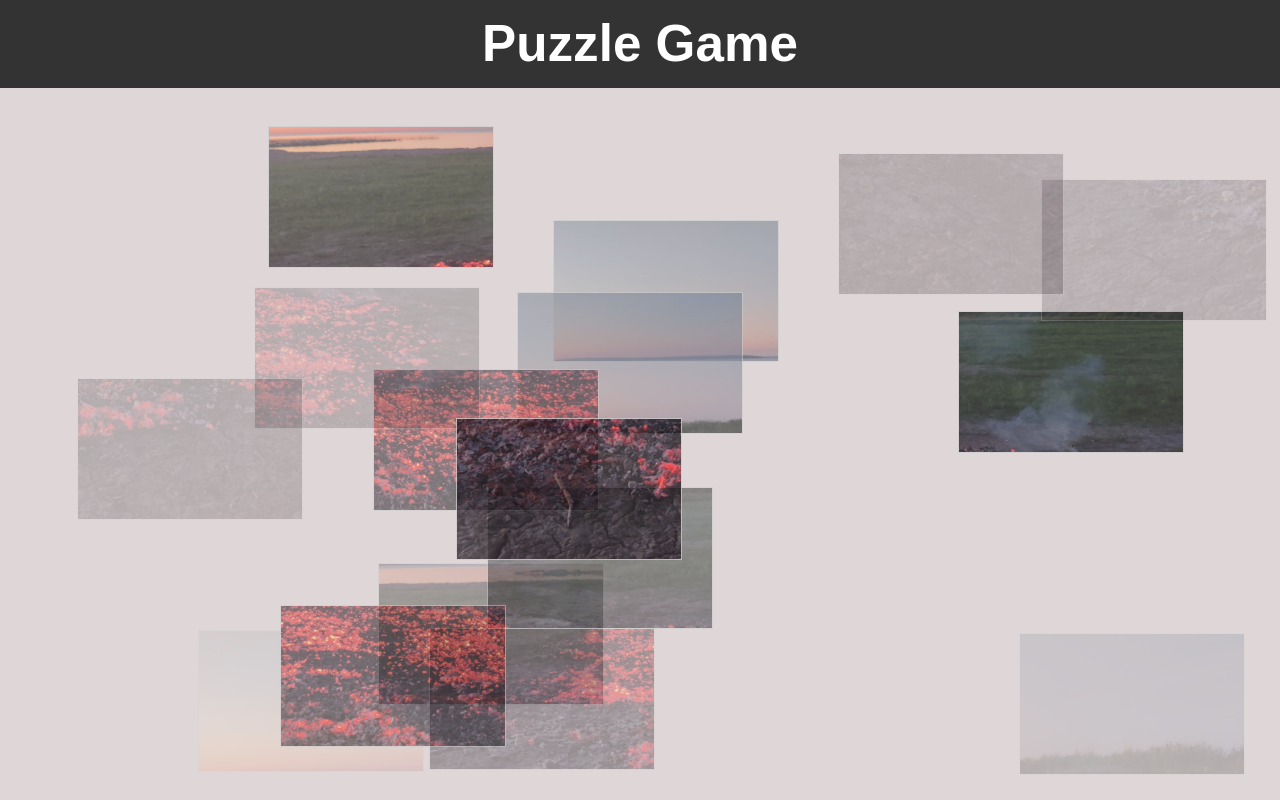
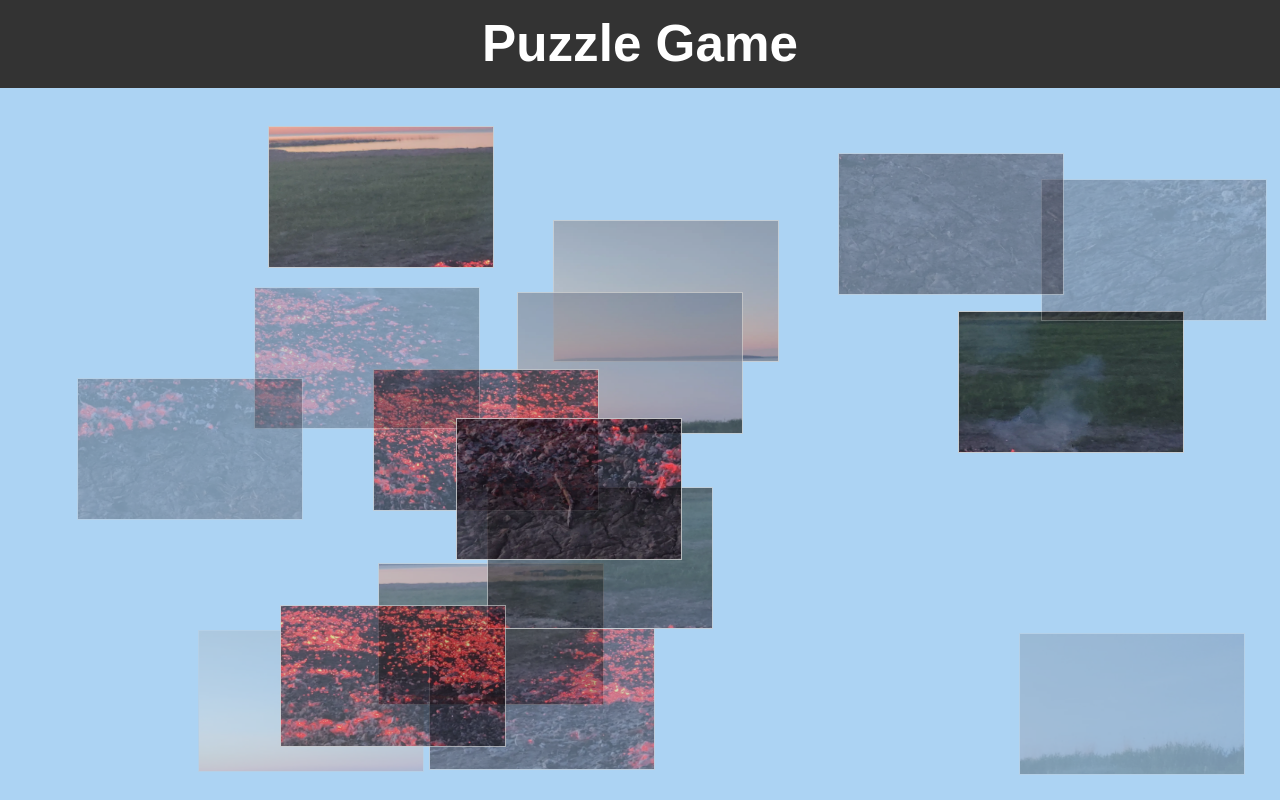
Before and after one commit to gloofys/puzzle, a React (Vite) app: page / in a window 1280 px wide. Built offline with nearby package versions, Linux system fonts and the light colour scheme.

Commit message:
added z index for locked puzzle pieces and unlocked to prevent the pieces getting stuck behind locked pieces.

```diff
--- a/src/assets/GameBoard.css
+++ b/src/assets/GameBoard.css
@@ -34,7 +34,7 @@ html, body {
     display: flex;
     align-items: center;
     justify-content: center;
-    background-color: #dfd7d7;
+    background-color: #acd3f3;
 }
 .game-board {
     width: 100%; /* Full width of the container */
--- a/src/components/GameBoard.jsx
+++ b/src/components/GameBoard.jsx
@@ -4,13 +4,15 @@ import '/src/assets/GameBoard.css';
 import PuzzlePiece from './PuzzlePiece.jsx';
 import PuzzleImage from './PuzzleImage.jsx';
 
-const SNAP_TOLERANCE = 100;
+const SNAP_TOLERANCE = 30;
 
 const GameBoard = () => {
     const [positions, setPositions] = useState([]);
     const [pieces, setPieces] = useState([]);
     const piecesRef = useRef(pieces);
     const [lockedPositions, setLockedPositions] = useState([]);
+    const [zIndexes, setZIndexes] = useState({}); // Track z-index for each piece
+    const [zIndexCounter, setZIndexCounter] = useState(100); // Start z-index counter
 
     useEffect(() => {
         piecesRef.current = pieces;
@@ -33,12 +35,18 @@ const GameBoard = () => {
                             x: correctPosition.correctX,
                             y: correctPosition.correctY,
                         };
-                        setLockedPositions((prevLocked) =>
-                            prevLocked.includes(item.index) ? prevLocked : [...prevLocked, item.index]
-                        );
+                        setLockedPositions((prevLocked) => [...prevLocked, item.index]);
                     } else {
                         updatedPositions[item.index] = { x: offset.x, y: offset.y };
                     }
+
+                    // Update zIndex for the moved piece
+                    setZIndexes((prevZIndexes) => ({
+                        ...prevZIndexes,
+                        [item.index]: zIndexCounter,
+                    }));
+                    setZIndexCounter((prevCounter) => prevCounter + 1);
+
                     return updatedPositions;
                 });
             }
@@ -47,8 +55,7 @@ const GameBoard = () => {
 
     useEffect(() => {
         console.log('Positions state in GameBoard:', positions);
-        console.log('Locked Positions:', lockedPositions);
-    }, [positions, lockedPositions]);
+    }, [positions]);
 
     return (
         <div className="game-board-wrapper" ref={drop}>
@@ -60,6 +67,7 @@ const GameBoard = () => {
                     index={index}
                     position={positions[index] || { x: 0, y: 0 }}
                     isLocked={lockedPositions.includes(index)}
+                    zIndex={zIndexes[index] || 1} // Assign higher z-index for unlocked pieces
                 />
             ))}
         </div>
--- a/src/components/PuzzlePiece.jsx
+++ b/src/components/PuzzlePiece.jsx
@@ -2,8 +2,8 @@ import { useEffect } from 'react';
 import { useDrag } from 'react-dnd';
 import PropTypes from 'prop-types';
 
-const PuzzlePiece = ({ piece, index, position = { x: 0, y: 0 }, isLocked }) => {
-    const [, drag] = useDrag(() => ({
+const PuzzlePiece = ({ piece, index, position = { x: 0, y: 0 }, isLocked, zIndex }) => {
+    const [{ isDragging }, drag] = useDrag(() => ({
         type: 'puzzle-piece',
         item: { index },
         canDrag: !isLocked, // Disable dragging if the piece is locked
@@ -14,26 +14,27 @@ const PuzzlePiece = ({ piece, index, position = { x: 0, y: 0 }, isLocked }) => {
 
     useEffect(() => {
         console.log(`PuzzlePiece ${index} received updated position:`, position);
-        console.log(`PuzzlePiece ${index} isLocked:`, isLocked);
-    }, [index, position, isLocked]);
+    }, [index, position]);
 
+    // Calculate distance between the current position and the correct position for opacity
     const distance = Math.sqrt(
         Math.pow(position.x - piece.correctX, 2) + Math.pow(position.y - piece.correctY, 2)
     );
-    const opacity = isLocked ? 1 : Math.max(0.2, 1 - distance / 500);
+    const calculatedOpacity = Math.max(0.3, 1 - distance / 700); // Adjust sensitivity if needed
 
     return (
         <img
-            ref={isLocked ? null : drag}
+            ref={isLocked ? null : drag} // Only attach `drag` ref if not locked
             src={piece.src}
             alt={`Puzzle piece ${index}`}
             className="puzzle-piece"
             style={{
-                opacity,
+                opacity: isLocked ? 1 : isDragging ? 0.5 : calculatedOpacity, // Opacity logic based on lock and distance
                 cursor: isLocked ? 'default' : 'grab',
                 position: 'absolute',
                 left: `${position.x}px`,
                 top: `${position.y}px`,
+                zIndex: isLocked ? 1 : zIndex, // Set zIndex for positioning
             }}
         />
     );
@@ -50,7 +51,8 @@ PuzzlePiece.propTypes = {
         x: PropTypes.number.isRequired,
         y: PropTypes.number.isRequired,
     }).isRequired,
-    isLocked: PropTypes.bool,
+    isLocked: PropTypes.bool.isRequired,
+    zIndex: PropTypes.number.isRequired,
 };
 
 export default PuzzlePiece;
```
